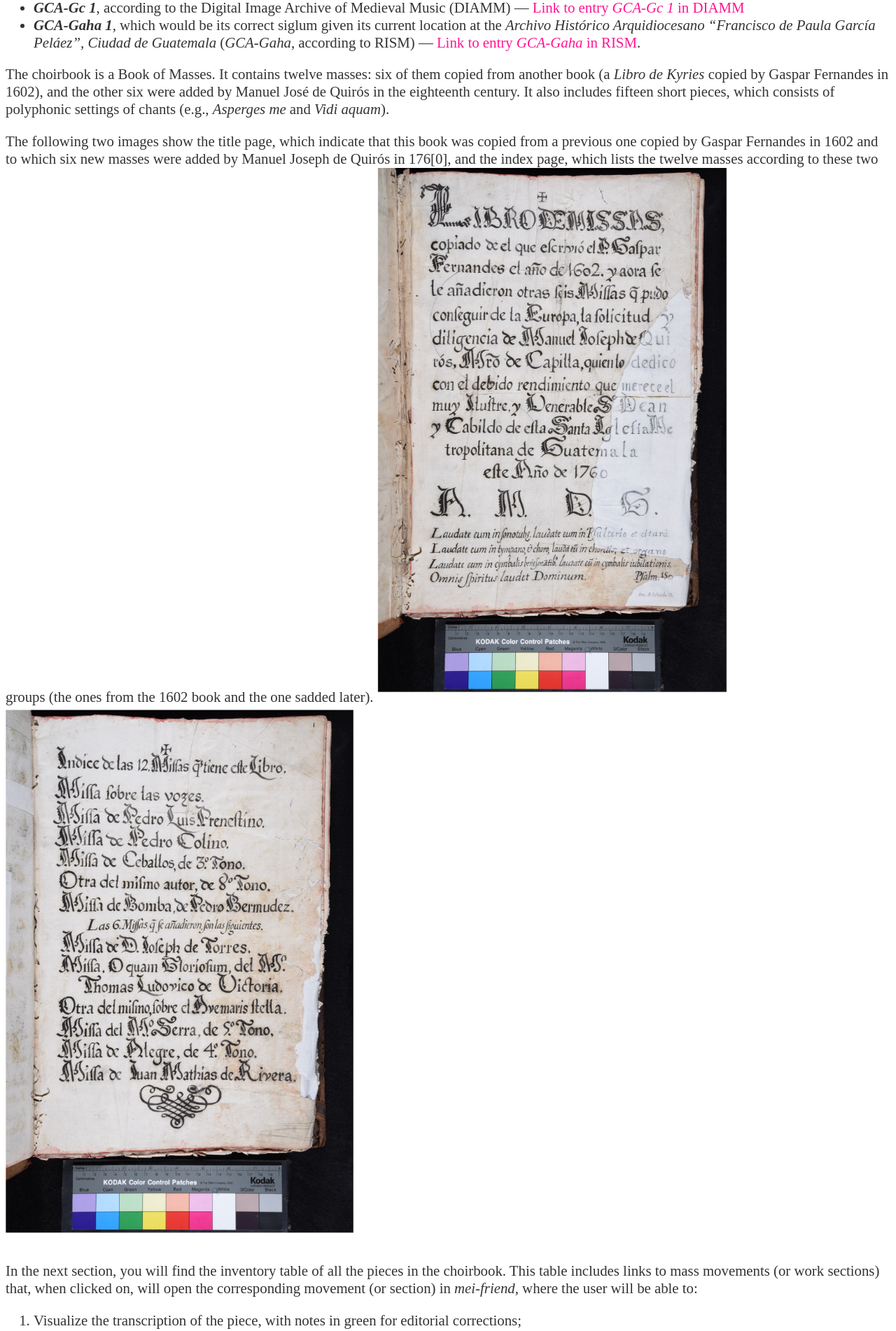
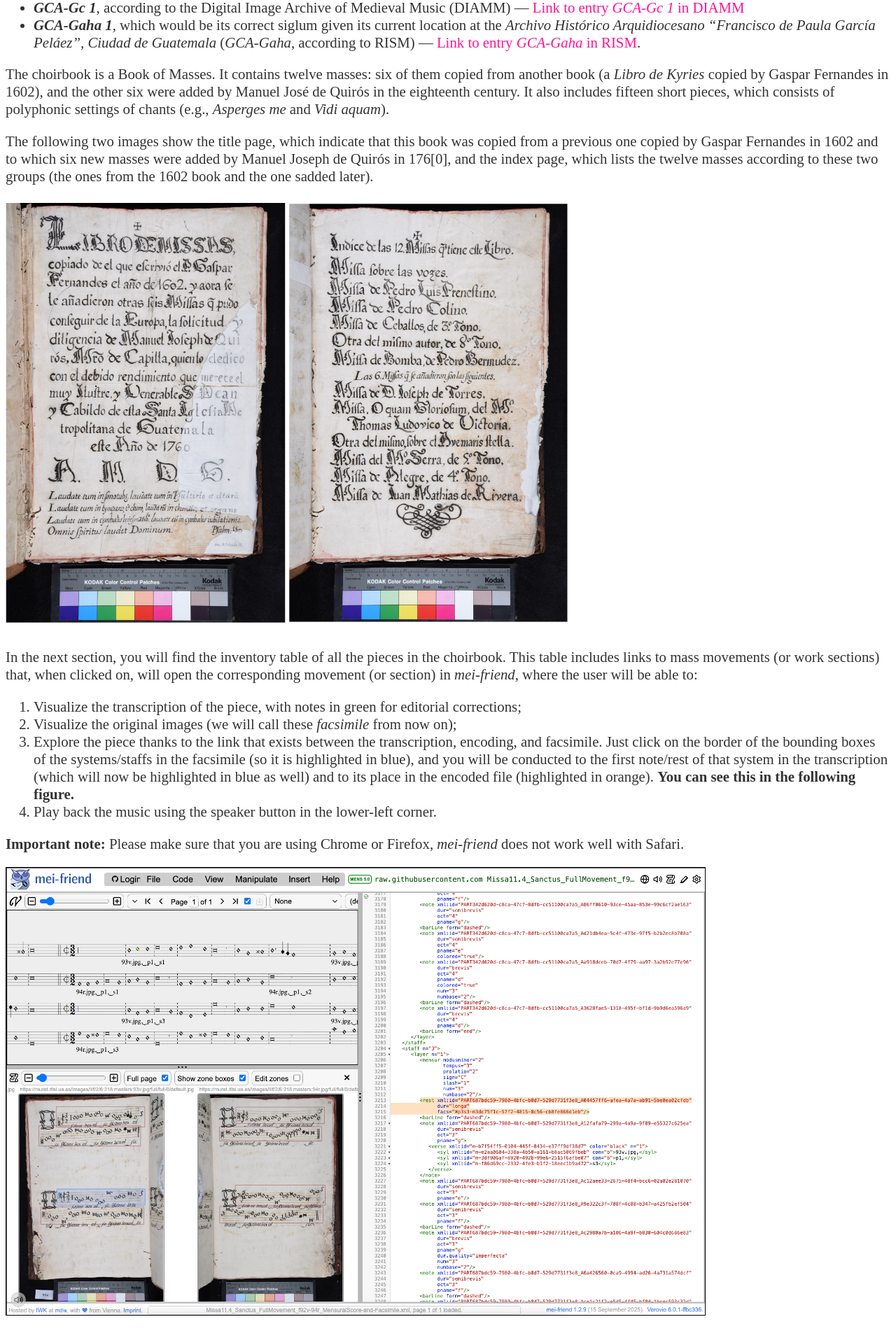
Before and after one commit to martha-thomae/martha-thomae.github.io, a Jekyll site: the page built from projects/guatemala.md, in a window 1280 px wide. Shown: the part 2032-3934 px from the top of the page at 70% size. Built offline with Jekyll 4.4.1, drawn with Linux system fonts in a browser that asks for light colours.

Commit message:
Update guatemala.md

```diff
--- a/projects/guatemala.md
+++ b/projects/guatemala.md
@@ -25,15 +25,12 @@ Since we are dealing with mensural notation, however, recognizing the music symb
 
 The work that allows to use the output of MuRET as input to the MP Editor and the work that allows to use the DF Filter in the MP Editor is contained in the last two sections of [this paper](https://hcommons.org/deposits/item/hc:45973/). I conducted some testing of the efficiency of using the DF filter to help catching and correcting scribal errors in an automatically scored-up piece within the MP Editor, the experiment and results can be consulted in [this paper](/assets/papers/thomae_2022_ismir_counterpoint_publication.pdf) and summarized in this [poster](/assets/papers/poster-ismir_submission44.pdf) and [video](https://youtu.be/lQpYktuFFlc).
 
-
 ## Summary of the Complete Work
 
 <figure>
 	<iframe width="420" height="315" src="https://www.youtube.com/embed/aNpDpPOyOMY" frameborder="0" allowfullscreen></iframe>
 	<figcaption style="font-size:15pt; font-style:italic">Summary of the digitization and encoding pipeline</figcaption>
 </figure>
-
-
 
 ## Symbolic Corpus
 
@@ -45,7 +42,8 @@ This choirbook has a few sigla associated to it:
 The choirbook is a Book of Masses. It contains twelve masses: six of them copied from another book (a _Libro de Kyries_ copied by Gaspar Fernandes in 1602), and the other six were added by Manuel José de Quirós in the eighteenth century. It also includes fifteen short pieces, which consists of polyphonic settings of chants (e.g., _Asperges me_ and _Vidi aquam_).
 
 The following two images show the title page, which indicate that this book was copied from a previous one copied by Gaspar Fernandes in 1602 and to which six new masses were added by Manuel Joseph de Quirós in 176[0], and the index page, which lists the twelve masses according to these two groups (the ones from the 1602 book and the one sadded later).
-<img src="/assets/images/titlepage.jpg" alt="title page" width="500"/> <img src="/assets/images/indexpage.jpg" alt="index page" width="500"/>
+
+<img src="/assets/images/titlepage.jpg" alt="title page" width="400"/> <img src="/assets/images/indexpage.jpg" alt="index page" width="400"/>
 
 In the next section, you will find the inventory table of all the pieces in the choirbook. This table includes links to mass movements (or work sections) that, when clicked on, will open the corresponding movement (or section) in _mei-friend_, where the user will be able to:
 1. Visualize the transcription of the piece, with notes in green for editorial corrections;
@@ -54,8 +52,8 @@ In the next section, you will find the inventory table of all the pieces in the
 4. Play back the music using the speaker button in the lower-left corner.
 
 **Important note:** Please make sure that you are using Chrome or Firefox, _mei-friend_ does not work well with Safari.
+
 <img src="/assets/images/mei-friend-example_Mass11.4.2.png" alt="pieces as visualized in mei-friend" width="1000">
-
 
 ### GCA-Gaha 1: Inventory and Virtual Exhibition
 
```
